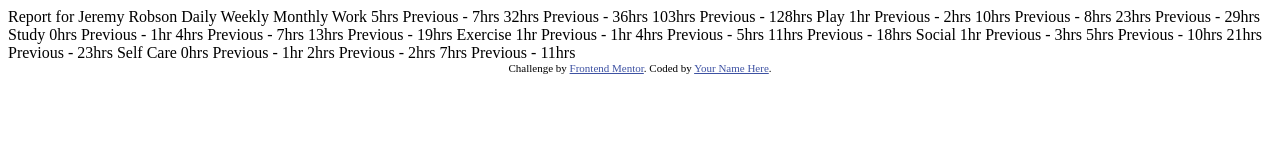
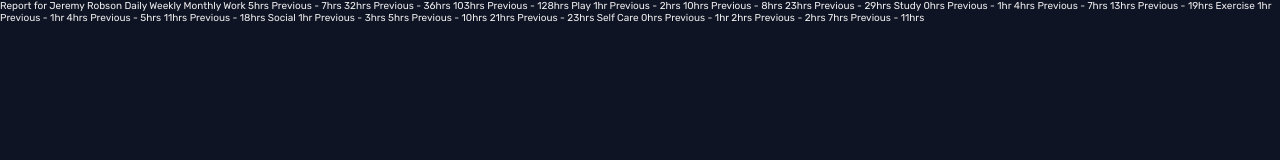
Before and after one commit to PolinaKerkenyakova/time-tracking-dashboard, a website: page index.html in a window 1280 px wide. Drawn offline with Linux system fonts and the light colour scheme.

Commit message:
Add basic project setup

```diff
--- a/index.html
+++ b/index.html
@@ -1,19 +1,20 @@
 <!DOCTYPE html>
 <html lang="en">
+
 <head>
   <meta charset="UTF-8">
-  <meta name="viewport" content="width=device-width, initial-scale=1.0"> <!-- displays site properly based on user's device -->
+  <meta name="viewport" content="width=device-width, initial-scale=1.0">
 
   <link rel="icon" type="image/png" sizes="32x32" href="./images/favicon-32x32.png">
+  <link rel="preconnect" href="https://fonts.googleapis.com">
+  <link rel="preconnect" href="https://fonts.gstatic.com" crossorigin>
+  <link href="https://fonts.googleapis.com/css2?family=Rubik:wght@300;400;500&display=swap" rel="stylesheet">
+
+  <link rel="stylesheet" href="/styles/css/style.css">
 
   <title>Frontend Mentor | Time tracking dashboard</title>
+</head>
 
-  <!-- Feel free to remove these styles or customise in your own stylesheet 👍 -->
-  <style>
-    .attribution { font-size: 11px; text-align: center; }
-    .attribution a { color: hsl(228, 45%, 44%); }
-  </style>
-</head>
 <body>
 
   Report for
@@ -24,57 +25,88 @@
   Monthly
 
   Work
-  5hrs <!-- daily -->
-  Previous - 7hrs <!-- daily -->
-  32hrs <!-- weekly -->
-  Previous - 36hrs <!-- weekly -->
-  103hrs <!-- monthly -->
-  Previous - 128hrs <!-- monthly -->
+  5hrs
+  <!-- daily -->
+  Previous - 7hrs
+  <!-- daily -->
+  32hrs
+  <!-- weekly -->
+  Previous - 36hrs
+  <!-- weekly -->
+  103hrs
+  <!-- monthly -->
+  Previous - 128hrs
+  <!-- monthly -->
 
   Play
-  1hr <!-- daily -->
-  Previous - 2hrs <!-- daily -->
-  10hrs <!-- weekly -->
-  Previous - 8hrs <!-- weekly -->
-  23hrs <!-- monthly -->
-  Previous - 29hrs <!-- monthly -->
+  1hr
+  <!-- daily -->
+  Previous - 2hrs
+  <!-- daily -->
+  10hrs
+  <!-- weekly -->
+  Previous - 8hrs
+  <!-- weekly -->
+  23hrs
+  <!-- monthly -->
+  Previous - 29hrs
+  <!-- monthly -->
 
   Study
-  0hrs <!-- daily -->
-  Previous - 1hr <!-- daily -->
-  4hrs <!-- weekly -->
-  Previous - 7hrs <!-- weekly -->
-  13hrs <!-- monthly -->
-  Previous - 19hrs <!-- monthly -->
+  0hrs
+  <!-- daily -->
+  Previous - 1hr
+  <!-- daily -->
+  4hrs
+  <!-- weekly -->
+  Previous - 7hrs
+  <!-- weekly -->
+  13hrs
+  <!-- monthly -->
+  Previous - 19hrs
+  <!-- monthly -->
 
   Exercise
-  1hr <!-- daily -->
-  Previous - 1hr <!-- daily -->
-  4hrs <!-- weekly -->
-  Previous - 5hrs <!-- weekly -->
-  11hrs <!-- monthly -->
-  Previous - 18hrs <!-- monthly -->
+  1hr
+  <!-- daily -->
+  Previous - 1hr
+  <!-- daily -->
+  4hrs
+  <!-- weekly -->
+  Previous - 5hrs
+  <!-- weekly -->
+  11hrs
+  <!-- monthly -->
+  Previous - 18hrs
+  <!-- monthly -->
 
   Social
-  1hr <!-- daily -->
-  Previous - 3hrs <!-- daily -->
-  5hrs <!-- weekly -->
-  Previous - 10hrs <!-- weekly -->
-  21hrs <!-- monthly -->
-  Previous - 23hrs <!-- monthly -->
+  1hr
+  <!-- daily -->
+  Previous - 3hrs
+  <!-- daily -->
+  5hrs
+  <!-- weekly -->
+  Previous - 10hrs
+  <!-- weekly -->
+  21hrs
+  <!-- monthly -->
+  Previous - 23hrs
+  <!-- monthly -->
 
   Self Care
-  0hrs <!-- daily -->
-  Previous - 1hr <!-- daily -->
-  2hrs <!-- weekly -->
-  Previous - 2hrs <!-- weekly -->
-  7hrs <!-- monthly -->
-  Previous - 11hrs <!-- monthly -->
+  0hrs
+  <!-- daily -->
+  Previous - 1hr
+  <!-- daily -->
+  2hrs
+  <!-- weekly -->
+  Previous - 2hrs
+  <!-- weekly -->
+  7hrs
+  <!-- monthly -->
+  Previous - 11hrs
+  <!-- monthly -->
+</body>
 
-
-  <div class="attribution">
-    Challenge by <a href="https://www.frontendmentor.io?ref=challenge" target="_blank">Frontend Mentor</a>.
-    Coded by <a href="#">Your Name Here</a>.
-  </div>
-</body>
 </html>
--- /dev/null
+++ b/styles/scss/base/_index.scss
@@ -0,0 +1,3 @@
+@forward 'base';
+@forward 'typography';
+@forward 'utilities';
--- /dev/null
+++ b/styles/scss/base/base.scss
@@ -0,0 +1,55 @@
+:root {
+
+    // Colors
+
+    // primary
+    --blue: hsl(246, 80%, 60%);
+    --light-red: hsl(15, 100%, 70%); // work
+    --soft-blue: hsl(195, 74%, 62%); // play
+    --light-red: hsl(348, 100%, 68%); // study
+    --line-green: hsl(145, 58%, 55%); // exercise
+    --violet: hsl(264, 64%, 52%); //social
+    --soft-orange: hsl(43, 84%, 65%); // self care
+
+    // neutral
+    --very-dark-blue: hsl(226, 43%, 10%);
+    --dark-blue: hsl(235, 46%, 20%);
+    --desaturated-blue: hsl(235, 45%, 61%);
+    --pale-blue: hsl(236, 100%, 87%);
+
+    // Fonts
+
+    // font family
+    --ff-default: 'Rubik', sans-serif;
+
+    // font size
+    --fs: 1.8rem
+
+    // font weight
+    --fw-300: 300;
+    --fw-400: 400;
+    --fw-500: 500;
+}
+
+* {
+    margin: 0;
+    padding: 0;
+}
+
+*,
+*::before,
+*::after {
+    box-sizing: inherit;
+}
+
+html {
+    box-sizing: border-box;
+    font-size: 62.5%; // 10px
+}
+
+body {
+    font-family: var(--ff-default);
+    font-weight: var(--fw-400);
+    color: #eee;
+    background-color: var(--very-dark-blue);
+}
--- /dev/null
+++ b/styles/scss/layout/_index.scss
@@ -0,0 +1 @@
+@forward 'dashboard';
--- /dev/null
+++ b/styles/scss/main.scss
@@ -0,0 +1,3 @@
+@use 'base';
+// @use 'components';
+@use 'layout';
```
Also changed, not shown: package.json (added, +19 -0 lines), js/script.js (added), styles/css/style.css (added), styles/scss/base/typography.scss (added), styles/scss/base/utilities.scss (added), styles/scss/layout/dashboard.scss (added), 1 other file.
